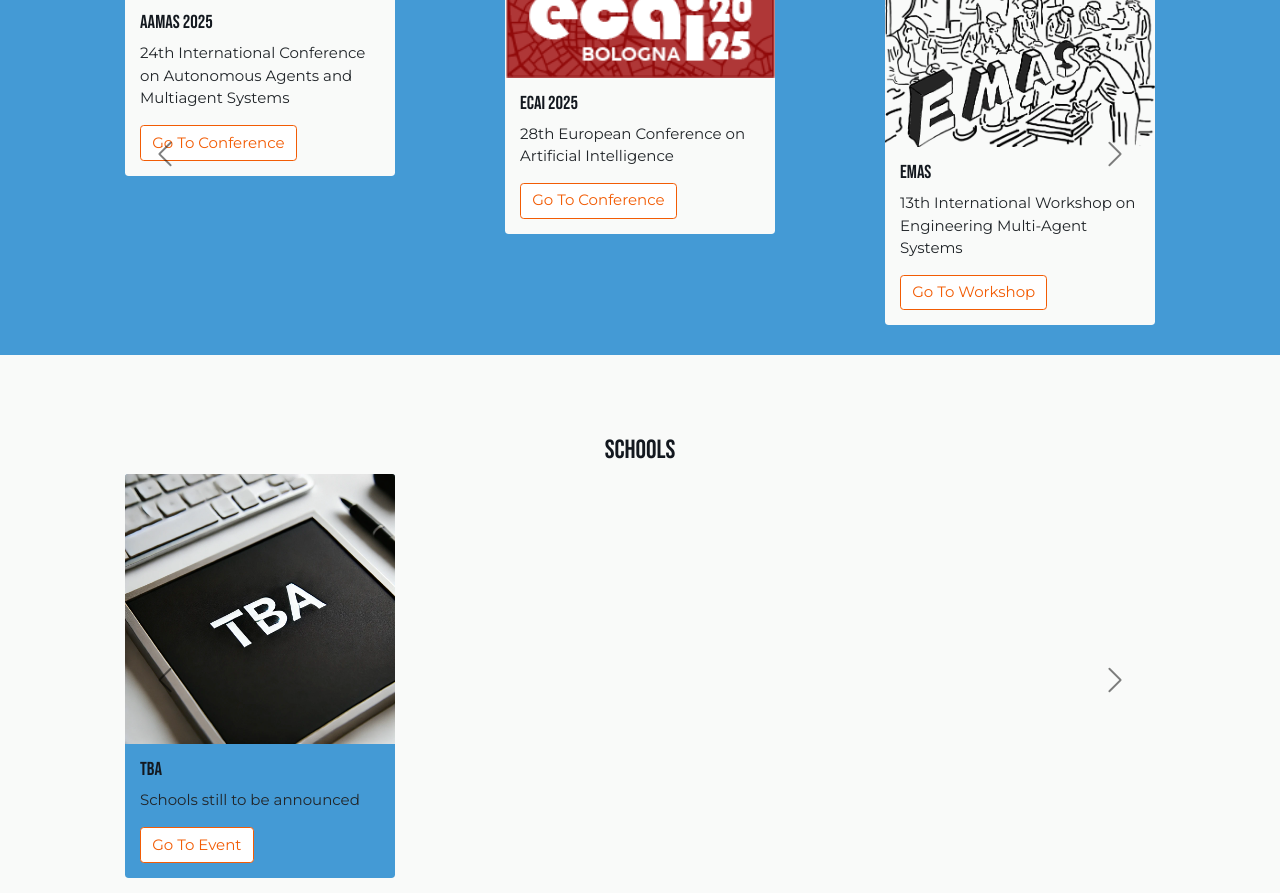
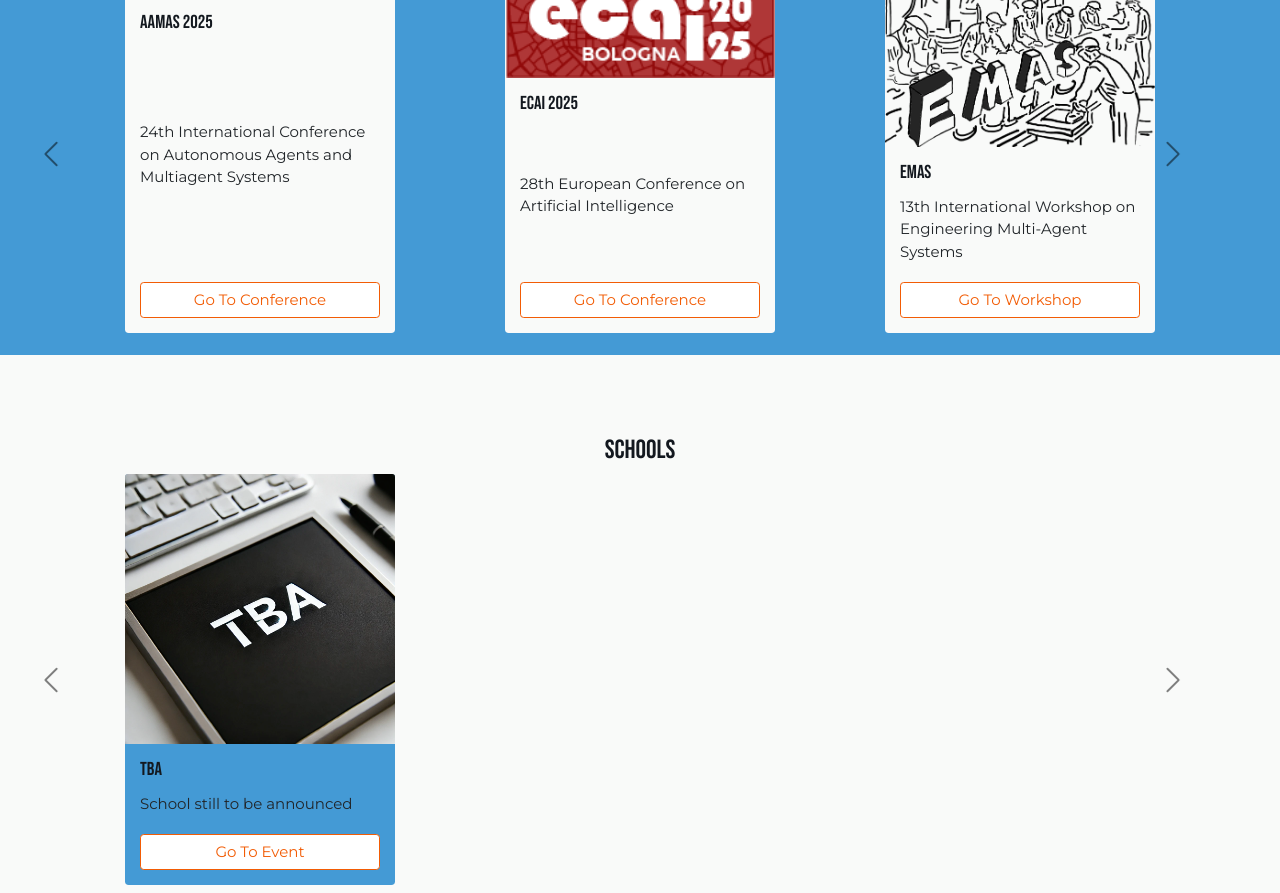
Before and after one commit to MAS-AIxIA/MAS-AIxIA.github.io, a plain HTML site: page index.html in a window 1280 px wide. Shown: the part 739-1632 px from the top of the page. Drawn offline with nearby package versions, Linux system fonts and the light colour scheme.

Commit message:
improved carousel

```diff
--- a/css/main.css
+++ b/css/main.css
@@ -137,3 +137,46 @@
 	background-color: #13181f !important;
 	color: #fff !important;
 }
+
+/* Ensure images are consistent in size */
+.card-img-container {
+	height: 180px;
+	overflow: hidden;
+}
+.card-img-container img {
+	width: 100%;
+	height: 100%;
+	object-fit: cover;
+}
+
+/* Make cards uniform */
+.card {
+	height: 100%;
+}
+
+/* Adjust carousel control buttons */
+.carousel-control-prev,
+.carousel-control-next {
+	width: 5%; /* Reduce button size width */
+}
+
+.carousel-control-prev-icon,
+.carousel-control-next-icon {
+	border-radius: 50%; /* Make it circular */
+	padding: 10px; /* Add some padding for larger click area */
+}
+
+@media (min-width: 768px) {
+	.carousel-control-prev,
+	.carousel-control-next {
+		transform: translateX(-50%); /* Push buttons closer to the edges */
+	}
+
+	.carousel-control-prev {
+		left: -2rem; /* Move to the far left */
+	}
+
+	.carousel-control-next {
+		right: -2rem; /* Move to the far right */
+	}
+}
--- a/index.html
+++ b/index.html
@@ -145,7 +145,7 @@
               <div class="col-lg-4 col-sm-6">
                 <div class="card mb-2 mx-auto" style="width: 18rem;">
                   <img src="images/aamas2025.png" class="card-img-top" alt="AAMAS 2025 website">
-                  <div class="card-body">
+                  <div class="card-body d-flex flex-column justify-content-between">
                     <h5 class="card-title">AAMAS 2025</h5>
                     <p class="card-text">24th International Conference on Autonomous Agents and Multiagent Systems</p>
                     <a href="https://aamas2025.org/" class="btn btn-primary">Go To Conference</a>
@@ -155,7 +155,7 @@
               <div class="col-lg-4 col-sm-6">
                 <div class="card mb-2 mx-auto" style="width: 18rem;">
                   <img src="images/ecai2025.png" class="card-img-top" alt="ECAI 2025 Website">
-                  <div class="card-body">
+                  <div class="card-body d-flex flex-column justify-content-between">
                     <h5 class="card-title">ECAI 2025</h5>
                     <p class="card-text">28th European Conference on Artificial Intelligence</p>
                     <a href="https://ecai2025.org/" class="btn btn-primary">Go To Conference</a>
@@ -165,7 +165,7 @@
               <div class="col-lg-4 col-sm-6">
                 <div class="card mb-2 mx-auto" style="width: 18rem;">
                   <img src="images/emas2025.png" class="card-img-top" alt="EMAS 2025 Website">
-                  <div class="card-body">
+                  <div class="card-body d-flex flex-column justify-content-between">
                     <h5 class="card-title">EMAS</h5>
                     <p class="card-text">13th International Workshop on Engineering Multi-Agent Systems</p>
                     <a href="https://emas.in.tu-clausthal.de/2025/" class="btn btn-primary">Go To Workshop</a>
@@ -179,7 +179,7 @@
               <div class="col-lg-4 col-sm-6">
                 <div class="card mb-2 mx-auto" style="width: 18rem;">
                   <img src="images/tba.png" class="card-img-top" alt="TBA image">
-                  <div class="card-body">
+                  <div class="card-body d-flex flex-column justify-content-between">
                     <h5 class="card-title">TBA</h5>
                     <p class="card-text">Events still to be announced</p>
                     <a href="#" class="btn btn-primary">Go To Event</a>
@@ -189,7 +189,7 @@
               <!-- <div class="col-lg-4 col-sm-6">
                 <div class="card mb-2 mx-auto" style="width: 18rem;">
                   <img src="..." class="card-img-top" alt="...">
-                  <div class="card-body">
+                  <div class="card-body d-flex flex-column justify-content-between">
                     <h5 class="card-title">Card title</h5>
                     <p class="card-text">Some quick example text to build on the card title and make up the bulk of the
                       card's content.</p>
@@ -200,7 +200,7 @@
               <div class="col-lg-4 col-sm-6">
                 <div class="card mb-2 mx-auto" style="width: 18rem;">
                   <img src="..." class="card-img-top" alt="...">
-                  <div class="card-body">
+                  <div class="card-body d-flex flex-column justify-content-between">
                     <h5 class="card-title">Card title</h5>
                     <p class="card-text">Some quick example text to build on the card title and make up the bulk of the
                       card's content.</p>
@@ -236,9 +236,9 @@
               <div class="col-lg-4 col-sm-6">
                 <div class="card mb-2 mx-auto" style="width: 18rem;">
                   <img src="images/tba.png" class="card-img-top" alt="TBA image">
-                  <div class="card-body">
+                  <div class="card-body d-flex flex-column justify-content-between">
                     <h5 class="card-title">TBA</h5>
-                    <p class="card-text">Schools still to be announced</p>
+                    <p class="card-text">School still to be announced</p>
                     <a href="#" class="btn btn-primary">Go To Event</a>
                   </div>
                 </div>
@@ -246,7 +246,7 @@
               <!-- <div class="col-lg-4 col-sm-6">
                 <div class="card mb-2 mx-auto" style="width: 18rem;">
                   <img src="..." class="card-img-top" alt="...">
-                  <div class="card-body">
+                  <div class="card-body d-flex flex-column justify-content-between">
                     <h5 class="card-title">Card title</h5>
                     <p class="card-text">Some quick example text to build on the card title and make up the bulk of the
                       card's content.</p>
@@ -257,7 +257,7 @@
               <div class="col-lg-4 col-sm-6">
                 <div class="card mb-2 mx-auto" style="width: 18rem;">
                   <img src="..." class="card-img-top" alt="...">
-                  <div class="card-body">
+                  <div class="card-body d-flex flex-column justify-content-between">
                     <h5 class="card-title">Card title</h5>
                     <p class="card-text">Some quick example text to build on the card title and make up the bulk of the
                       card's content.</p>
@@ -272,7 +272,7 @@
               <div class="col-lg-4 col-sm-6">
                 <div class="card mb-2 mx-auto" style="width: 18rem;">
                   <img src="..." class="card-img-top" alt="...">
-                  <div class="card-body">
+                  <div class="card-body d-flex flex-column justify-content-between">
                     <h5 class="card-title">Card title</h5>
                     <p class="card-text">Some quick example text to build on the card title and make up the bulk of the
                       card's content.</p>
@@ -283,7 +283,7 @@
               <div class="col-lg-4 col-sm-6">
                 <div class="card mb-2 mx-auto" style="width: 18rem;">
                   <img src="..." class="card-img-top" alt="...">
-                  <div class="card-body">
+                  <div class="card-body d-flex flex-column justify-content-between">
                     <h5 class="card-title">Card title</h5>
                     <p class="card-text">Some quick example text to build on the card title and make up the bulk of the
                       card's content.</p>
@@ -294,7 +294,7 @@
               <div class="col-lg-4 col-sm-6">
                 <div class="card mb-2 mx-auto" style="width: 18rem;">
                   <img src="..." class="card-img-top" alt="...">
-                  <div class="card-body">
+                  <div class="card-body d-flex flex-column justify-content-between">
                     <h5 class="card-title">Card title</h5>
                     <p class="card-text">Some quick example text to build on the card title and make up the bulk of the
                       card's content.</p>
@@ -330,7 +330,7 @@
               <div class="col-lg-4 col-sm-6">
                 <div class="card mb-2 mx-auto" style="width: 18rem;">
                   <img src="images/tba.png" class="card-img-top" alt="TBA image">
-                  <div class="card-body">
+                  <div class="card-body d-flex flex-column justify-content-between">
                     <h5 class="card-title">TBA</h5>
                     <p class="card-text">Sub working group still to be announced</p>
                     <a href="#" class="btn btn-primary">Go To Sub Working Group</a>
@@ -340,7 +340,7 @@
               <!-- <div class="col-lg-4 col-sm-6">
                 <div class="card mb-2 mx-auto" style="width: 18rem;">
                   <img src="..." class="card-img-top" alt="...">
-                  <div class="card-body">
+                  <div class="card-body d-flex flex-column justify-content-between">
                     <h5 class="card-title">Card title</h5>
                     <p class="card-text">Some quick example text to build on the card title and make up the bulk of the
                       card's content.</p>
@@ -351,7 +351,7 @@
               <div class="col-lg-4 col-sm-6">
                 <div class="card mb-2 mx-auto" style="width: 18rem;">
                   <img src="..." class="card-img-top" alt="...">
-                  <div class="card-body">
+                  <div class="card-body d-flex flex-column justify-content-between">
                     <h5 class="card-title">Card title</h5>
                     <p class="card-text">Some quick example text to build on the card title and make up the bulk of the
                       card's content.</p>
@@ -366,7 +366,7 @@
               <div class="col-lg-4 col-sm-6">
                 <div class="card mb-2 mx-auto" style="width: 18rem;">
                   <img src="..." class="card-img-top" alt="...">
-                  <div class="card-body">
+                  <div class="card-body d-flex flex-column justify-content-between">
                     <h5 class="card-title">Card title</h5>
                     <p class="card-text">Some quick example text to build on the card title and make up the bulk of the
                       card's content.</p>
@@ -377,7 +377,7 @@
               <div class="col-lg-4 col-sm-6">
                 <div class="card mb-2 mx-auto" style="width: 18rem;">
                   <img src="..." class="card-img-top" alt="...">
-                  <div class="card-body">
+                  <div class="card-body d-flex flex-column justify-content-between">
                     <h5 class="card-title">Card title</h5>
                     <p class="card-text">Some quick example text to build on the card title and make up the bulk of the
                       card's content.</p>
@@ -388,7 +388,7 @@
               <div class="col-lg-4 col-sm-6">
                 <div class="card mb-2 mx-auto" style="width: 18rem;">
                   <img src="..." class="card-img-top" alt="...">
-                  <div class="card-body">
+                  <div class="card-body d-flex flex-column justify-content-between">
                     <h5 class="card-title">Card title</h5>
                     <p class="card-text">Some quick example text to build on the card title and make up the bulk of the
                       card's content.</p>
@@ -424,7 +424,7 @@
               <div class="col-lg-4 col-sm-6">
                 <div class="card mb-2 mx-auto" style="width: 18rem;">
                   <img src="images/tba.png" class="card-img-top" alt="TBA image">
-                  <div class="card-body">
+                  <div class="card-body d-flex flex-column justify-content-between">
                     <h5 class="card-title">TBA</h5>
                     <p class="card-text">Open positions still to be announced</p>
                     <a href="#" class="btn btn-primary">Go To Open Positions</a>
@@ -434,7 +434,7 @@
               <!-- <div class="col-lg-4 col-sm-6">
                 <div class="card mb-2 mx-auto" style="width: 18rem;">
                   <img src="..." class="card-img-top" alt="...">
-                  <div class="card-body">
+                  <div class="card-body d-flex flex-column justify-content-between">
                     <h5 class="card-title">Card title</h5>
                     <p class="card-text">Some quick example text to build on the card title and make up the bulk of the
                       card's content.</p>
@@ -445,7 +445,7 @@
               <div class="col-lg-4 col-sm-6">
                 <div class="card mb-2 mx-auto" style="width: 18rem;">
                   <img src="..." class="card-img-top" alt="...">
-                  <div class="card-body">
+                  <div class="card-body d-flex flex-column justify-content-between">
                     <h5 class="card-title">Card title</h5>
                     <p class="card-text">Some quick example text to build on the card title and make up the bulk of the
                       card's content.</p>
@@ -460,7 +460,7 @@
               <div class="col-lg-4 col-sm-6">
                 <div class="card mb-2 mx-auto" style="width: 18rem;">
                   <img src="..." class="card-img-top" alt="...">
-                  <div class="card-body">
+                  <div class="card-body d-flex flex-column justify-content-between">
                     <h5 class="card-title">Card title</h5>
                     <p class="card-text">Some quick example text to build on the card title and make up the bulk of the
                       card's content.</p>
@@ -471,7 +471,7 @@
               <div class="col-lg-4 col-sm-6">
                 <div class="card mb-2 mx-auto" style="width: 18rem;">
                   <img src="..." class="card-img-top" alt="...">
-                  <div class="card-body">
+                  <div class="card-body d-flex flex-column justify-content-between">
                     <h5 class="card-title">Card title</h5>
                     <p class="card-text">Some quick example text to build on the card title and make up the bulk of the
                       card's content.</p>
@@ -482,7 +482,7 @@
               <div class="col-lg-4 col-sm-6">
                 <div class="card mb-2 mx-auto" style="width: 18rem;">
                   <img src="..." class="card-img-top" alt="...">
-                  <div class="card-body">
+                  <div class="card-body d-flex flex-column justify-content-between">
                     <h5 class="card-title">Card title</h5>
                     <p class="card-text">Some quick example text to build on the card title and make up the bulk of the
                       card's content.</p>
@@ -518,7 +518,7 @@
               <div class="col-lg-4 col-sm-6">
                 <div class="card mb-2 mx-auto" style="width: 18rem;">
                   <img src="images/tba.png" class="card-img-top" alt="TBA image">
-                  <div class="card-body">
+                  <div class="card-body d-flex flex-column justify-content-between">
                     <h5 class="card-title">TBA</h5>
                     <p class="card-text">Other news still to be announced</p>
                     <a href="#" class="btn btn-primary">Go To News</a>
@@ -528,7 +528,7 @@
               <!-- <div class="col-lg-4 col-sm-6">
                 <div class="card mb-2 mx-auto" style="width: 18rem;">
                   <img src="..." class="card-img-top" alt="...">
-                  <div class="card-body">
+                  <div class="card-body d-flex flex-column justify-content-between">
                     <h5 class="card-title">Card title</h5>
                     <p class="card-text">Some quick example text to build on the card title and make up the bulk of the
                       card's content.</p>
@@ -539,7 +539,7 @@
               <div class="col-lg-4 col-sm-6">
                 <div class="card mb-2 mx-auto" style="width: 18rem;">
                   <img src="..." class="card-img-top" alt="...">
-                  <div class="card-body">
+                  <div class="card-body d-flex flex-column justify-content-between">
                     <h5 class="card-title">Card title</h5>
                     <p class="card-text">Some quick example text to build on the card title and make up the bulk of the
                       card's content.</p>
@@ -554,7 +554,7 @@
               <div class="col-lg-4 col-sm-6">
                 <div class="card mb-2 mx-auto" style="width: 18rem;">
                   <img src="..." class="card-img-top" alt="...">
-                  <div class="card-body">
+                  <div class="card-body d-flex flex-column justify-content-between">
                     <h5 class="card-title">Card title</h5>
                     <p class="card-text">Some quick example text to build on the card title and make up the bulk of the
                       card's content.</p>
@@ -565,7 +565,7 @@
               <div class="col-lg-4 col-sm-6">
                 <div class="card mb-2 mx-auto" style="width: 18rem;">
                   <img src="..." class="card-img-top" alt="...">
-                  <div class="card-body">
+                  <div class="card-body d-flex flex-column justify-content-between">
                     <h5 class="card-title">Card title</h5>
                     <p class="card-text">Some quick example text to build on the card title and make up the bulk of the
                       card's content.</p>
@@ -576,7 +576,7 @@
               <div class="col-lg-4 col-sm-6">
                 <div class="card mb-2 mx-auto" style="width: 18rem;">
                   <img src="..." class="card-img-top" alt="...">
-                  <div class="card-body">
+                  <div class="card-body d-flex flex-column justify-content-between">
                     <h5 class="card-title">Card title</h5>
                     <p class="card-text">Some quick example text to build on the card title and make up the bulk of the
                       card's content.</p>
```
